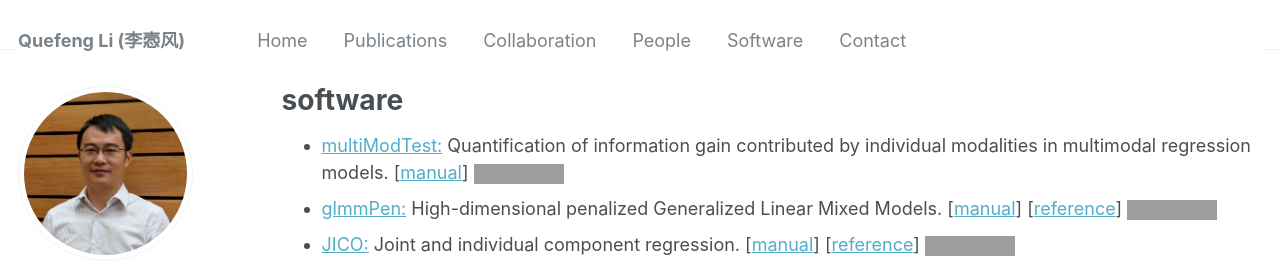
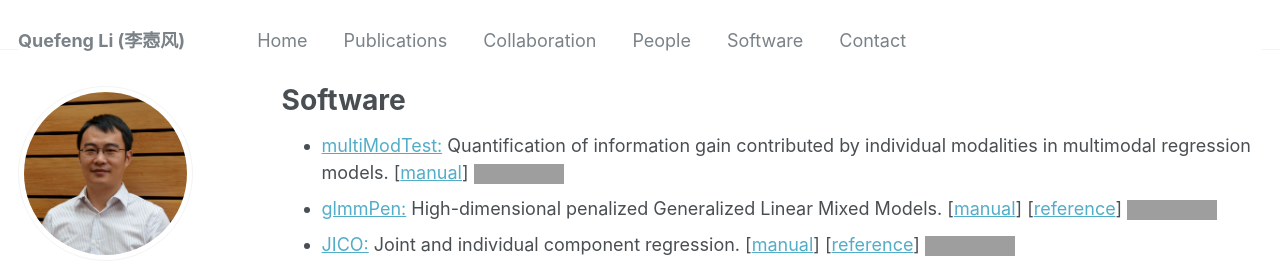
Before and after one commit to quefengli/quefengli.github.io, a Jekyll site: the page built from _pages/software.md, in a window 1280 px wide, cut to the strip 0-271 px from the top of the page. Built offline with Jekyll 4.4.1, drawn with Linux system fonts in a browser that asks for light colours; some web fonts are replaced; grey boxes are pictures that could not be loaded.

```diff
--- a/_pages/software.md
+++ b/_pages/software.md
@@ -1,6 +1,6 @@
 ---
 layout: archive
-title: "software"
+title: "Software"
 permalink: /software/
 author_profile: true
 ---
```
